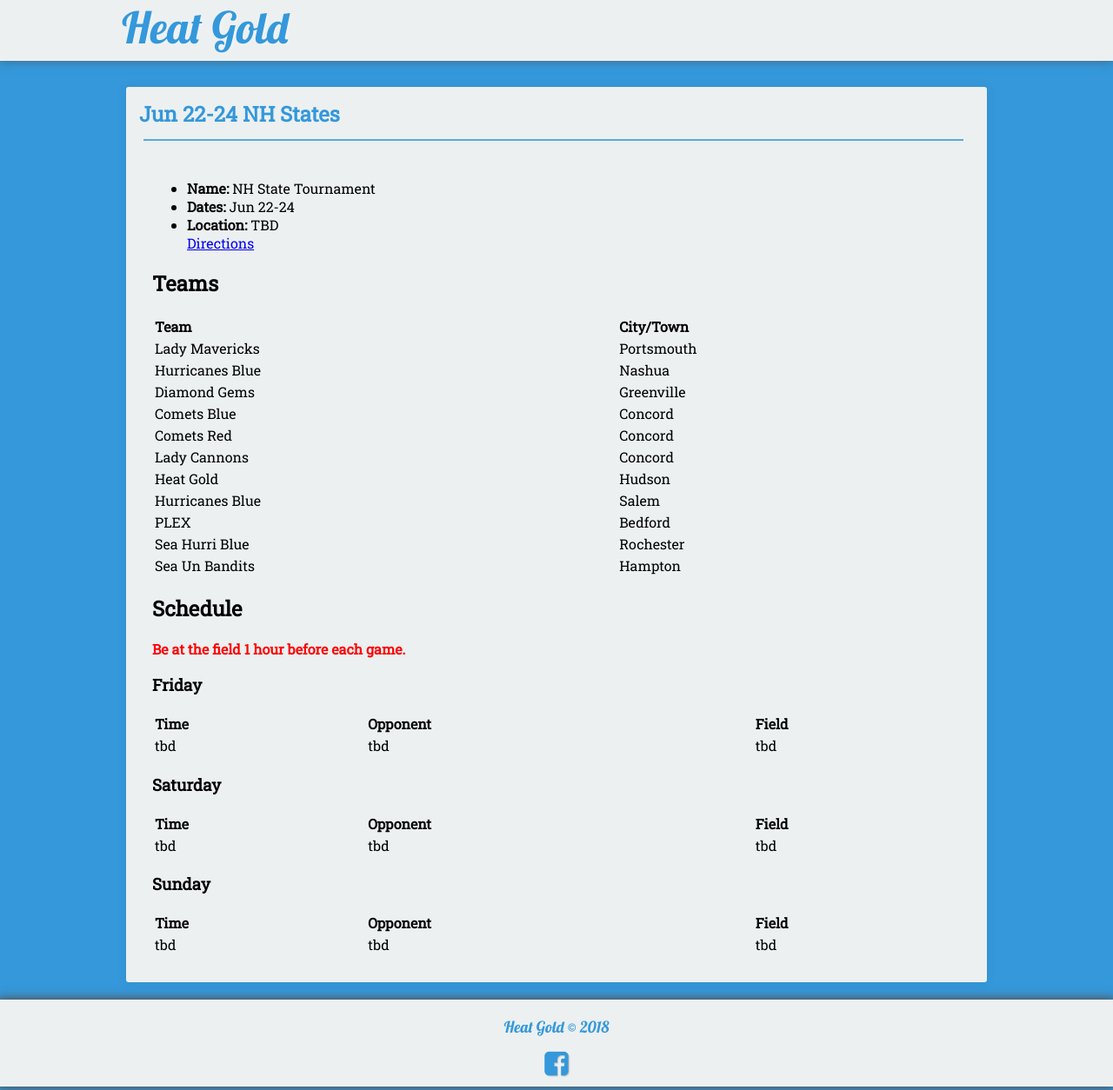
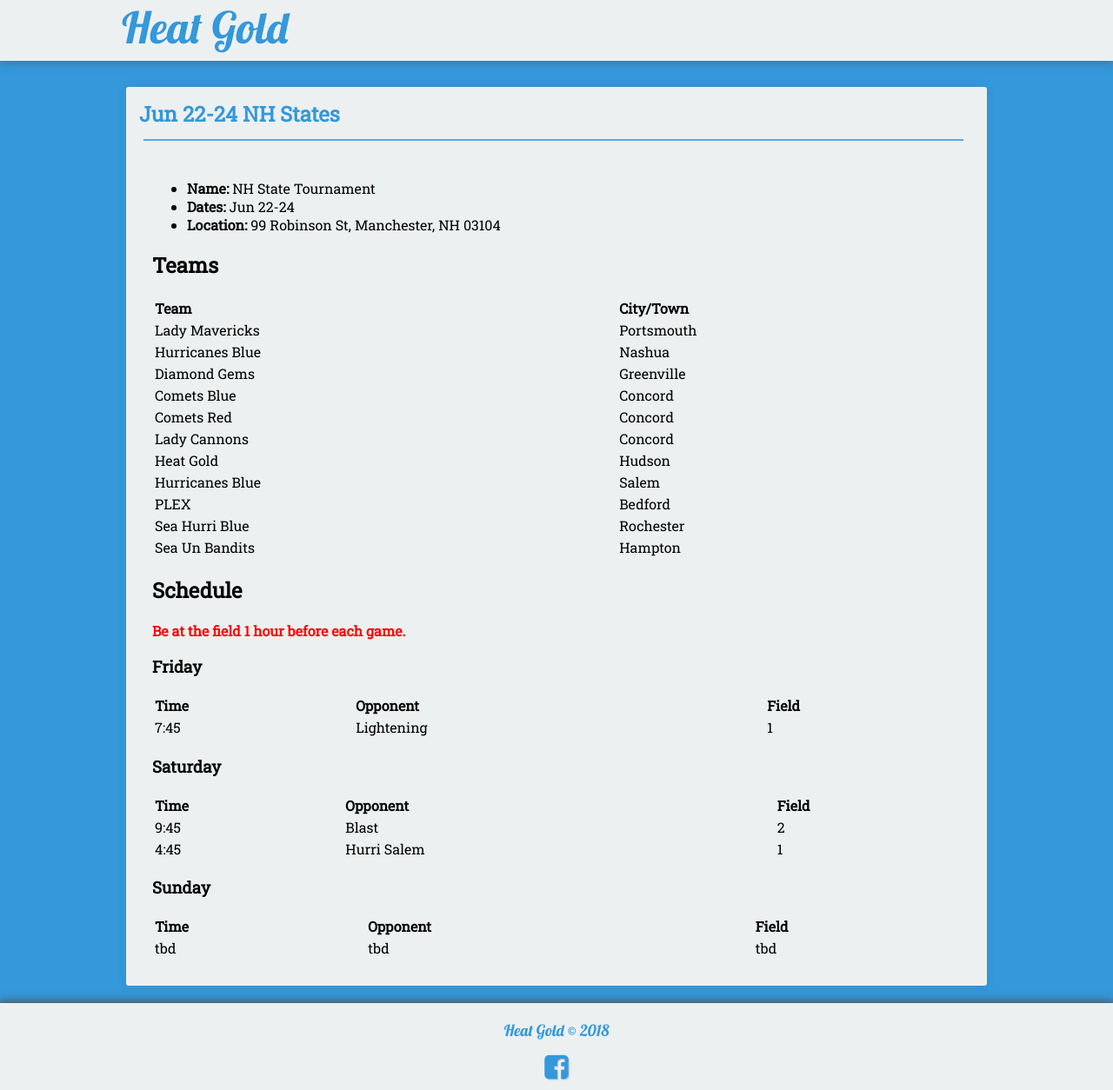
Before and after one commit to seanmerrow/ecf, a Jekyll site: the page built from _posts/2018-07-12-Jun-22-24.md, in a window 1280 px wide. Shown: the whole page at 87% size. Built offline with Jekyll 4.4.1, drawn with Linux system fonts in a browser that asks for light colours; nearby versions of some CDN libraries.

Commit message:
Update 2018-07-12-Jun-22-24.md

```diff
--- a/_posts/2018-07-12-Jun-22-24.md
+++ b/_posts/2018-07-12-Jun-22-24.md
@@ -10,8 +10,7 @@ category:
 ---
 * **Name:** NH State Tournament
 * **Dates:** Jun 22-24
-* **Location:**  TBD
-[Directions](https://seanmerrow.github.io/heatgold/fields/tbd)
+* **Location:**  99 Robinson St, Manchester, NH 03104
 
 ## Teams
 
@@ -37,14 +36,15 @@ category:
 
 | Time | Opponent | Field |
 |:---  |:---      |:---   |
-| tbd  | tbd      | tbd   |
+| 7:45  | Lightening      | 1   |
 
 
 ### Saturday
 
 | Time | Opponent | Field |
 |:---  |:---      |:---   |
-| tbd  | tbd      | tbd   |
+| 9:45  | Blast      | 2   |
+| 4:45  | Hurri Salem      | 1   |
 
 
 ### Sunday
```
